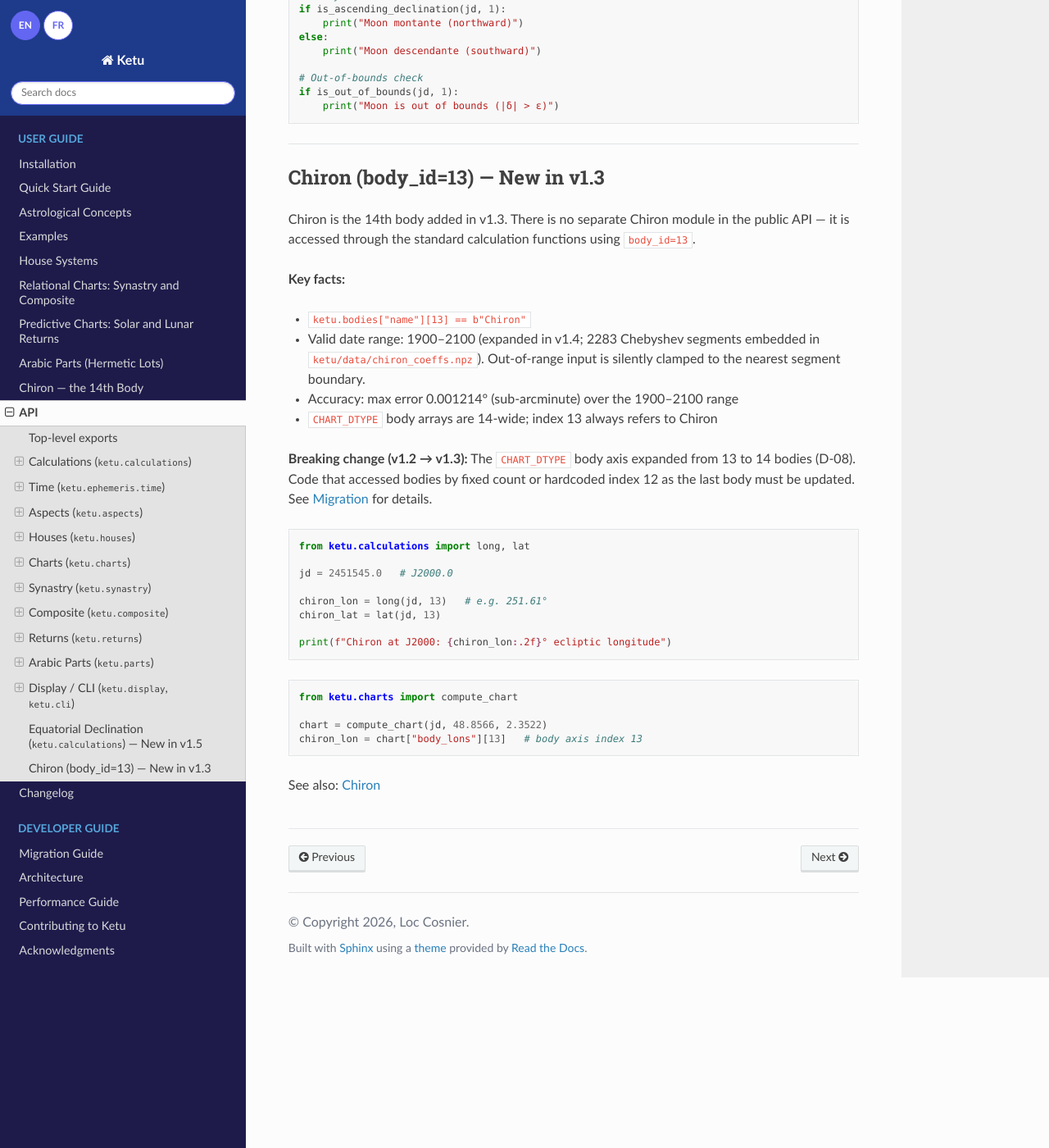
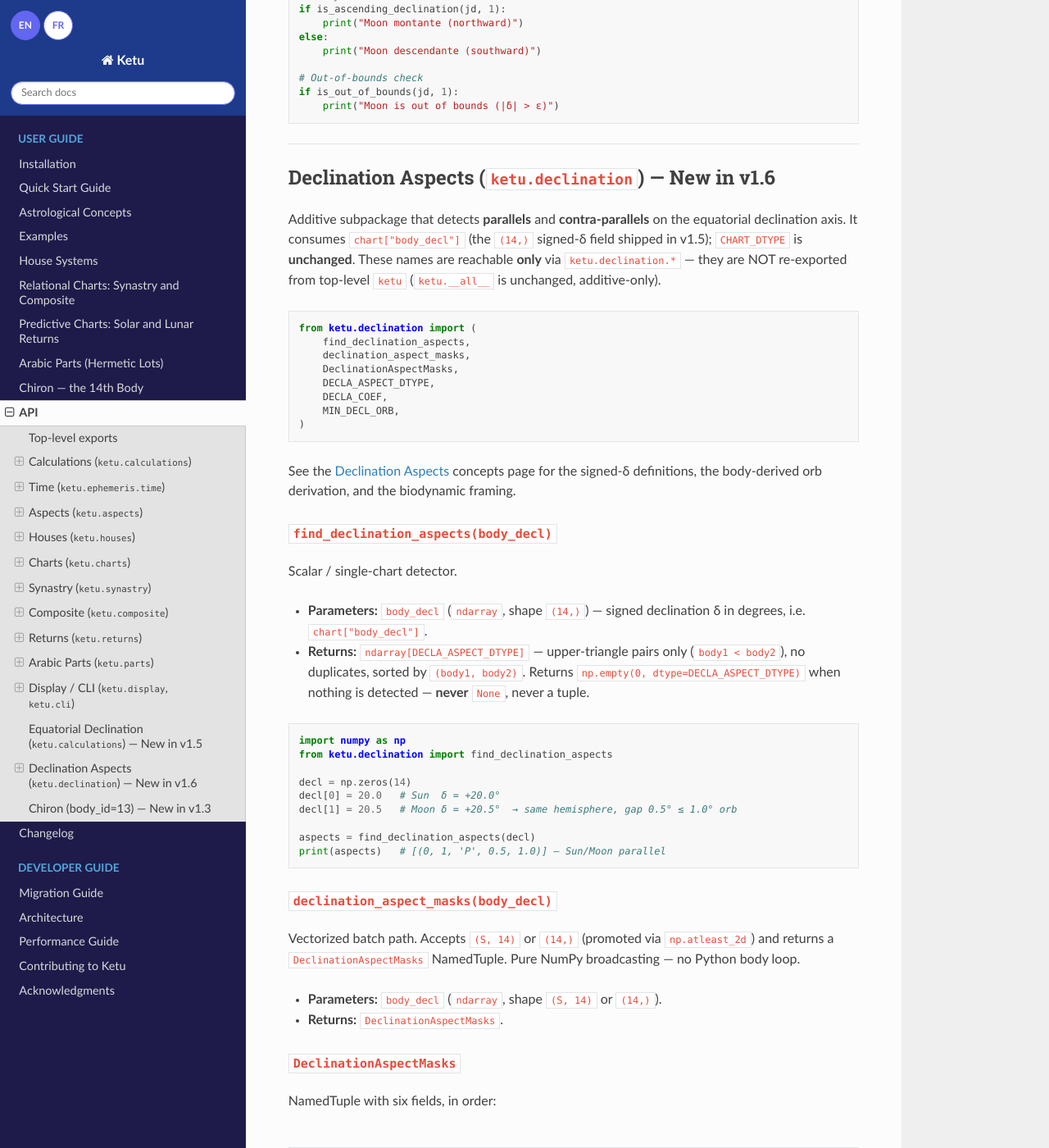
Before and after one commit to alkimya/ketu, a Sphinx documentation site: the page built from docs/source/api.md, in a window 1280 px wide and 1400 px high, scrolled down 21676 px. Shown: the whole window at 82% size. Built offline with Sphinx 7.4.7 and the Read the Docs theme 3.1.0, drawn with Linux system fonts in a browser that asks for light colours; some of the changed text lies outside the part shown.

Commit message:
docs(37-01): author EN api.md 'Declination Aspects (ketu.declination)' reference (DECLA-05)
New '## Declination Aspects (ketu.declination) — New in v1.6' API section
documenting find_declination_aspects (empty-result np.empty(0) contract),
declination_aspect_masks, DeclinationAspectMasks (6 fields), DECLA_ASPECT_DTYPE
(5 fields, body1/body2 = i1 verified against the live dtype), DECLA_COEF (1/12)
and MIN_DECL_ORB (0.5). Uses the correct 'from ketu.declination import' path
(names NOT re-exported from top-level ketu) and cross-links the concepts page.

Co-Authored-By: Claude Opus 4.8 <noreply@anthropic.com>

````diff
--- a/docs/source/api.md
+++ b/docs/source/api.md
@@ -963,6 +963,101 @@ if is_out_of_bounds(jd, 1):
 
 ---
 
+## Declination Aspects (`ketu.declination`) — New in v1.6
+
+Additive subpackage that detects **parallels** and **contra-parallels** on the
+equatorial declination axis. It consumes `chart["body_decl"]` (the `(14,)` signed-δ
+field shipped in v1.5); `CHART_DTYPE` is **unchanged**. These names are reachable
+**only** via `ketu.declination.*` — they are NOT re-exported from top-level `ketu`
+(`ketu.__all__` is unchanged, additive-only).
+
+```python
+from ketu.declination import (
+    find_declination_aspects,
+    declination_aspect_masks,
+    DeclinationAspectMasks,
+    DECLA_ASPECT_DTYPE,
+    DECLA_COEF,
+    MIN_DECL_ORB,
+)
+```
+
+See the [Declination Aspects](concepts.md#declination-aspects-new-in-v1-6) concepts
+page for the signed-δ definitions, the body-derived orb derivation, and the
+biodynamic framing.
+
+### `find_declination_aspects(body_decl)`
+
+Scalar / single-chart detector.
+
+- **Parameters:** `body_decl` (`ndarray`, shape `(14,)`) — signed declination δ in
+  degrees, i.e. `chart["body_decl"]`.
+- **Returns:** `ndarray[DECLA_ASPECT_DTYPE]` — upper-triangle pairs only
+  (`body1 < body2`), no duplicates, sorted by `(body1, body2)`. Returns
+  `np.empty(0, dtype=DECLA_ASPECT_DTYPE)` when nothing is detected — **never**
+  `None`, never a tuple.
+
+```python
+import numpy as np
+from ketu.declination import find_declination_aspects
+
+decl = np.zeros(14)
+decl[0] = 20.0   # Sun  δ = +20.0°
+decl[1] = 20.5   # Moon δ = +20.5°  → same hemisphere, gap 0.5° ≤ 1.0° orb
+
+aspects = find_declination_aspects(decl)
+print(aspects)   # [(0, 1, 'P', 0.5, 1.0)] — Sun/Moon parallel
+```
+
+### `declination_aspect_masks(body_decl)`
+
+Vectorized batch path. Accepts `(S, 14)` or `(14,)` (promoted via `np.atleast_2d`)
+and returns a `DeclinationAspectMasks` NamedTuple. Pure NumPy broadcasting — no
+Python body loop.
+
+- **Parameters:** `body_decl` (`ndarray`, shape `(S, 14)` or `(14,)`).
+- **Returns:** `DeclinationAspectMasks`.
+
+### `DeclinationAspectMasks`
+
+NamedTuple with six fields, in order:
+
+| Field | Shape | Meaning |
+|-------|-------|---------|
+| `parallel` | `(S, 91)` | boolean parallel mask per chart per pair |
+| `contra` | `(S, 91)` | boolean contra-parallel mask per chart per pair |
+| `gap` | `(S, 91)` | `\|δ₁−δ₂\|` (parallel) / `\|δ₁+δ₂\|` (contra) per chart per pair |
+| `idx_i` | `(91,)` | first body index of each pair |
+| `idx_j` | `(91,)` | second body index of each pair |
+| `orb_pairs` | `(91,)` | orb limit for each pair |
+
+`91` is the upper-triangle pair count for 14 bodies (`14 × 13 / 2`).
+
+### `DECLA_ASPECT_DTYPE`
+
+The frozen 5-field row contract returned by `find_declination_aspects`:
+
+| Field | Type | Meaning |
+|-------|------|---------|
+| `body1` | `i1` | first body index (`body1 < body2`) |
+| `body2` | `i1` | second body index |
+| `kind` | `U2` | `"P"` (parallel) or `"CP"` (contra-parallel) |
+| `gap` | `f8` | `\|δ₁−δ₂\|` for P, `\|δ₁+δ₂\|` for CP |
+| `orb` | `f8` | the orb limit used for that pair |
+
+`body1` / `body2` are `i1` (signed 1-byte) in the live dtype.
+
+### `DECLA_COEF` and `MIN_DECL_ORB`
+
+- `DECLA_COEF = 1/12` (≈ 0.0833) — orb scaling on the declination axis.
+- `MIN_DECL_ORB = 0.5` — floor (degrees) so zero-orb bodies stay detectable.
+
+The per-pair orb is `max((orb_b1 + orb_b2) / 2 × DECLA_COEF, MIN_DECL_ORB)` →
+Sun/Moon `1.0°`, Rahu/Lilith `0.5°` (floor). See the
+[concepts page](concepts.md#declination-aspects-new-in-v1-6) for the full derivation.
+
+---
+
 ## Chiron (body_id=13) — New in v1.3
 
 Chiron is the 14th body added in v1.3. There is no separate Chiron module in the public API — it is accessed through the standard calculation functions using `body_id=13`.
````
